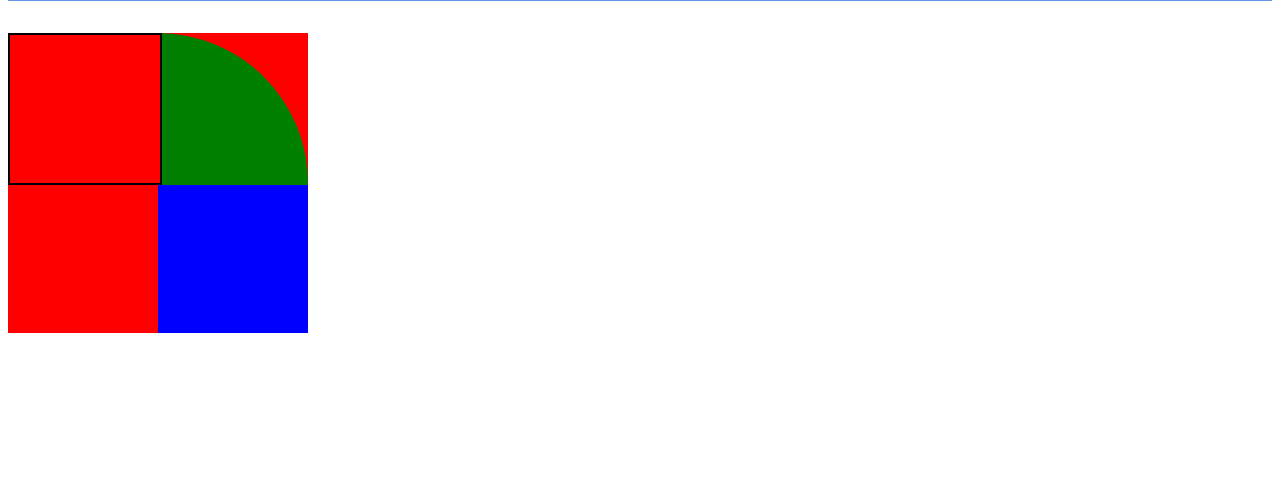
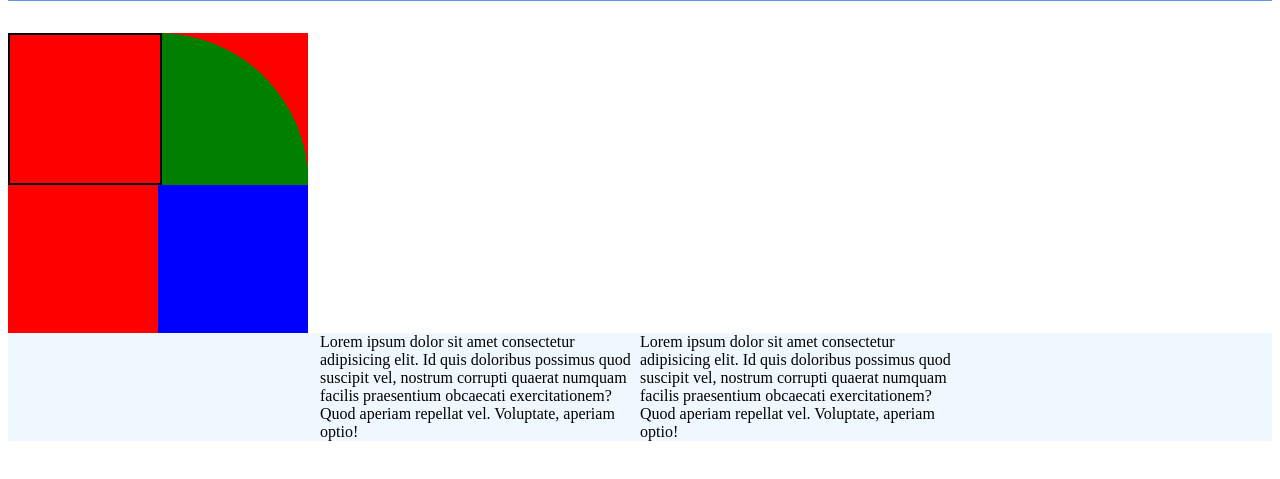
Before and after one commit to mrransed/dibujosCss, a plain HTML site: page index.html in a window 1280 px wide. Shown: the part 87-566 px from the top of the page. Drawn offline with Linux system fonts and the light colour scheme.

Commit message:
se ha agregado section mas su estilo

```diff
--- a/css/style.css
+++ b/css/style.css
@@ -69,3 +69,20 @@ header h1{
     color:whitesmoke;
     font-size: 2rem;
 }
+
+
+section{
+    display: flex;
+    justify-content: center;
+    width: 100%;
+    max-width: 1440px;
+    flex-wrap: wrap;
+    background-color:aliceblue;
+
+}
+section article{
+
+    display: flex;
+    width: 50%;
+    max-width: 320px;
+}
--- a/index.html
+++ b/index.html
@@ -34,6 +34,18 @@
         </div>
     </div>
 
+    <section>
+
+        <article>Lorem ipsum dolor sit amet consectetur adipisicing elit. Id quis doloribus possimus quod suscipit vel, nostrum corrupti quaerat numquam facilis praesentium obcaecati exercitationem? Quod aperiam repellat vel. Voluptate, aperiam optio!</article>
+        <article>Lorem ipsum dolor sit amet consectetur adipisicing elit. Id quis doloribus possimus quod suscipit vel, nostrum corrupti quaerat numquam facilis praesentium obcaecati exercitationem? Quod aperiam repellat vel. Voluptate, aperiam optio!</article>
+
+
+    </section>
+
+    <footer>
+
+    </footer>
+
     <script src="./js/index.js"></script>
 
 </body>
```
